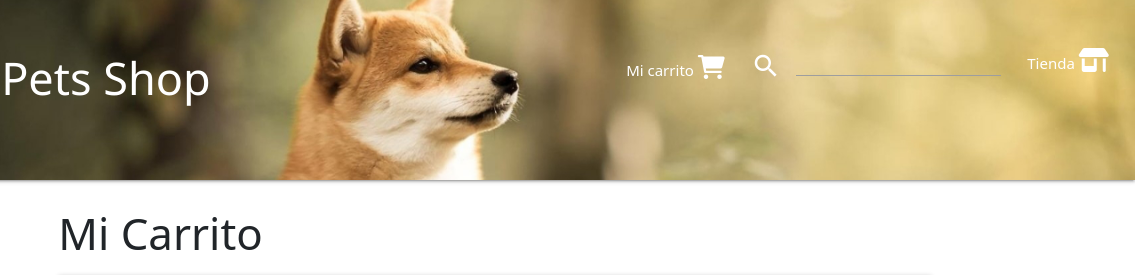
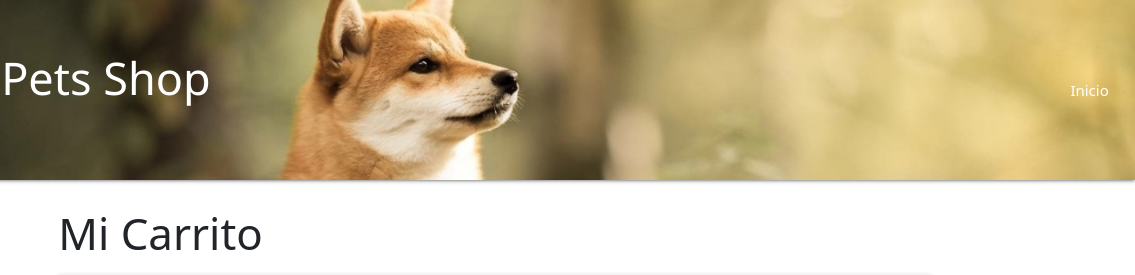
Before and after one commit to Nachepe/PGY004, a plain HTML site: page carrito.html in a window 1280 px wide. Shown: the top 275 px of the page, 145-1280 px from the left. Drawn offline with nearby package versions, Linux system fonts and the light colour scheme.

Commit message:
sincronizacion

```diff
--- a/carrito.html
+++ b/carrito.html
@@ -4,8 +4,7 @@
     <meta charset="UTF-8">
     <meta http-equiv="X-UA-Compatible" content="IE=edge">
     <meta name="viewport" content="width=device-width, initial-scale=1.0">
-    <title>Mascotas</title>
-
+    <title>Carrito</title>
     <!-- Latest compiled and minified CSS -->
   <link href="https://cdn.jsdelivr.net/npm/bootstrap@5.1.3/dist/css/bootstrap.min.css" rel="stylesheet">
 
@@ -22,11 +21,8 @@
   <link href="css/materialize.css" type="text/css" rel="stylesheet" media="screen,projection" />
   <link href="css/style.css" type="text/css" rel="stylesheet" media="screen,projection" />
 
-
-
 </head>
 <body>
-  <!-- INICIO Navbar-->
     <nav class="nav-wraper navbar " style="min-height: 180px;">
     <div class="container-fluid">
       <a class="navbar-brand " href="#">
@@ -37,34 +33,14 @@
       <a href="#" class="sidenav-trigger" data-target="mobile-links">
         <i class="fa-solid fa-bars"></i>
       </a>
+      <ul class="right hide-on-med-and-down">
 
-        <ul class=" hide-on-med-and-down">
-
-            <li class="nav-item">
-                <a  class="nav-link "href="carrito.html"> Mi carrito <i class="fa-solid fa-cart-shopping"   ></i></a>
+        <li class="">
+          <a class="nav-link text-white" href="user.html">Inicio</a>
         </li>
 
-          <li>
-            <div class="row">
-              <form class="col s12">
-                <div class="row">
-                  <div class="input-field col s6">
-                    <i class="material-icons prefix">search</i>
-                    <textarea id="icon_prefix2" class="materialize-textarea"></textarea>
-                    <label for="icon_prefix2"></label>
-                  </div>
-                </div>
-              </form>
-          </li>
+      </ul>
 
-          <li class=""  >
-            <a class="" href="user.html"  >Tienda <i class="fa-solid fa-shop"> </i></a>
-          </li>
-
-
-
-
-        </ul>
     </div>
   </nav>
 
@@ -77,7 +53,7 @@
     </li>
 
     <li >
-        <a  class="nav-link "href=""> Mi carrito <i class="fa-solid fa-cart-shopping"   ></i></a>
+      <a  class="nav-link "href="carrito.html"> Mi carrito <i class="fa-solid fa-cart-shopping"   ></i></a>
     </li>
     <li>
       <a class="nav-link " href="perfil.html"><i class="fa-solid fa-house"></i> Mi Perfil </i></a>
@@ -118,7 +94,7 @@
 
   </ul>
 
-    <!-- TERMINO Navbar-->
+  <!--FIn navbar-->
 <div class="container mt-4">
     <h3>Mi Carrito</h3>
     <div class="card">
```
Also changed, not shown: compras.html (+1 -1 lines), perfil.html (+1 -1 lines), user.html (+1 -1 lines), seguimiento.html (line endings or trailing spaces). Lines whose indentation alone changed are shown as unchanged.
